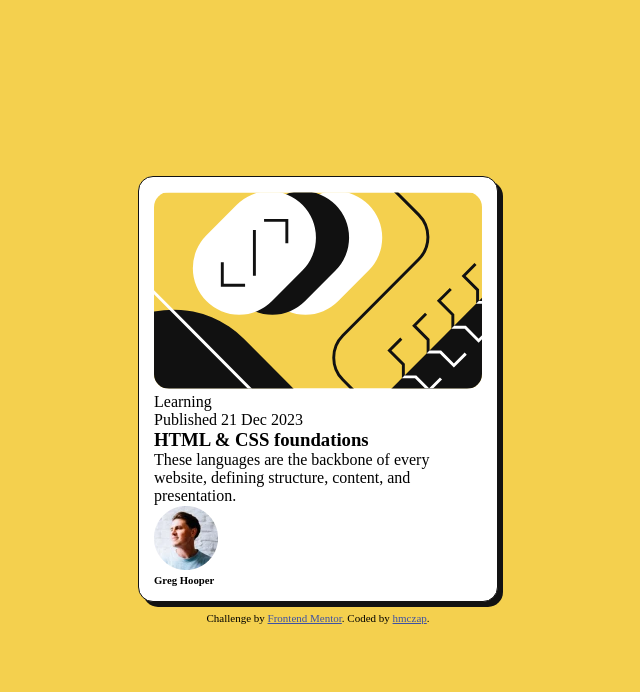
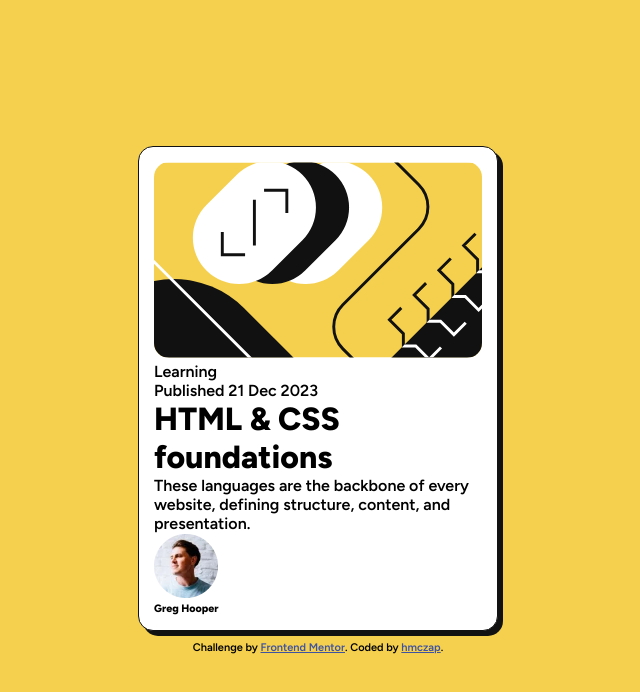
Before and after one commit to hmczap/Blog-preview-card, a plain HTML site: page index.html in a window 1280 px wide. Shown: the whole page, without its empty margins (322-962 px from the left). Drawn offline with Linux system fonts and the light colour scheme.

Commit message:
Include ARIA landmarks to improve accessibility, add Figtree font family

```diff
--- a/index.html
+++ b/index.html
@@ -2,22 +2,21 @@
 <html lang="en">
 <head>
   <meta charset="UTF-8">
-  <meta name="viewport" content="width=device-width, initial-scale=1.0"> <!-- displays site properly based on user's device -->
+  <meta name="viewport" content="width=device-width, initial-scale=1.0">
 
-  <link rel="icon" type="image/png" sizes="32x32" href="./assets/images/favicon-32x32.png">
+  <link rel="icon" type="image/png" sizes="32x32" href="./resources/assets/images/favicon-32x32.png">
   <link rel="stylesheet" href="resources/css/style.css">
 
+  <!-- Fonts -->
+  <link rel="preconnect" href="https://fonts.googleapis.com">
+  <link rel="preconnect" href="https://fonts.gstatic.com" crossorigin>
+  <link href="https://fonts.googleapis.com/css2?family=Figtree:wght@600;800&display=swap" rel="stylesheet">
+
   <title>Frontend Mentor | Blog preview card</title>
-
-  <!-- Feel free to remove these styles or customise in your own stylesheet 👍 -->
-  <style>
-    .attribution { font-size: 11px; text-align: center; }
-    .attribution a { color: hsl(228, 45%, 44%); }
-  </style>
 </head>
 <body>
 
-  <div class="blog-card">
+  <main class="blog-card" role="main">
     <div class="blog-image">
       <img class="blog-illustration" src="resources/assets/images/illustration-article.svg" alt="Graphic illustration">
     </div>
@@ -25,7 +24,7 @@
     <div class="tag">Learning</div>
     <p class="date">Published 21 Dec 2023</p>
 
-    <h3>HTML & CSS foundations</h3>
+    <h1>HTML & CSS foundations</h1>
     <p class="blog-text">  These languages are the backbone of every website,
       defining structure, content, and presentation.
     </p>
@@ -35,11 +34,11 @@
       <h6>Greg Hooper</h6>
     </div>
 
-  </div>
+  </main>
 
-  <div class="attribution">
-    Challenge by <a href="https://www.frontendmentor.io?ref=challenge" target="_blank">Frontend Mentor</a>.
-    Coded by <a href="https://github.com/hmczap">hmczap</a>.
-  </div>
+  <footer class="attribution" role="contentinfo">
+    <p>Challenge by <a href="https://www.frontendmentor.io?ref=challenge" target="_blank">Frontend Mentor</a>.
+    Coded by <a href="https://github.com/hmczap">hmczap</a>.</p>
+  </footer>
 </body>
 </html>
--- a/resources/css/style.css
+++ b/resources/css/style.css
@@ -14,9 +14,10 @@ body {
     gap: 10px;
     align-items: center;
     justify-content: center;
+    font-family: 'Figtree', sans-serif;
 }
 
-div.blog-card {
+.blog-card {
     background-color: hsl(0, 0%, 100%);
     width: calc(0.25*1440px);
     border: 1px solid hsl(0, 0%, 7%);
@@ -33,10 +34,19 @@ img.blog-illustration {
     border-radius: 15px;
 }
 
-div.blog-card:hover {
+.attribution {
+    font-size: 11px;
+    text-align: center;
+}
+
+.attribution a {
+    color: hsl(228, 45%, 44%);
+}
+
+.blog-card:hover {
     box-shadow: 10px 10px hsl(0, 0%, 7%);
 }
 
-div.blog-card h3:hover {
+.blog-card h1:hover {
     color:hsl(47, 88%, 63%);
 }
```
